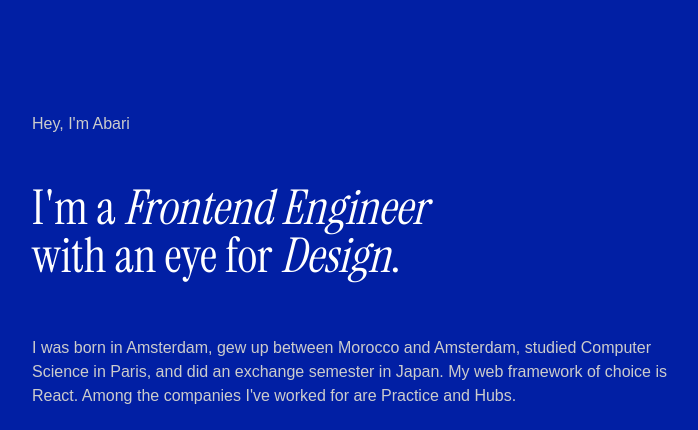
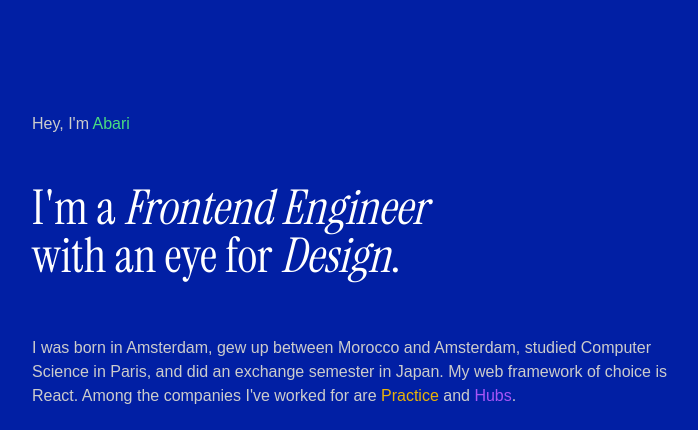
Before and after one commit to byabari/byabari, a Next.js app: page / in a window 1280 px wide. Shown: the top 430 px of the page, without its empty margins (274-972 px from the left). Built offline with nearby package versions, Linux system fonts and the light colour scheme; a web font is replaced by a local one.

Commit message:
update page.js

```diff
--- a/app/page.js
+++ b/app/page.js
@@ -57,7 +57,7 @@ export default function HomePage() {
           " text-md text-[#cccccc] space-y-5 mt-12 sm:mt-24 mb-12"
         }
       >
-        Hey, I'm <span className="leading-tighter">Abari</span>
+        Hey, I'm <span className="text-green-400">Abari</span>
       </h1>
       <h2 className={instrumentSerif.className + " text-4xl sm:text-5xl mb-14"}>
         I'm a <span className="italic leading-tighter">Frontend Engineer</span>
@@ -71,7 +71,8 @@ export default function HomePage() {
           I was born in Amsterdam, gew up between Morocco and Amsterdam, studied
           Computer Science in Paris, and did an exchange semester in Japan. My
           web framework of choice is React. Among the companies I've worked for
-          are Practice and Hubs.
+          are <span className="text-yellow-500">Practice</span> and{" "}
+          <span className="text-purple-500">Hubs</span>.
         </p>
         {/* <p>
           Practice is a CRM-like product for coaches and consultants. I joined
```
